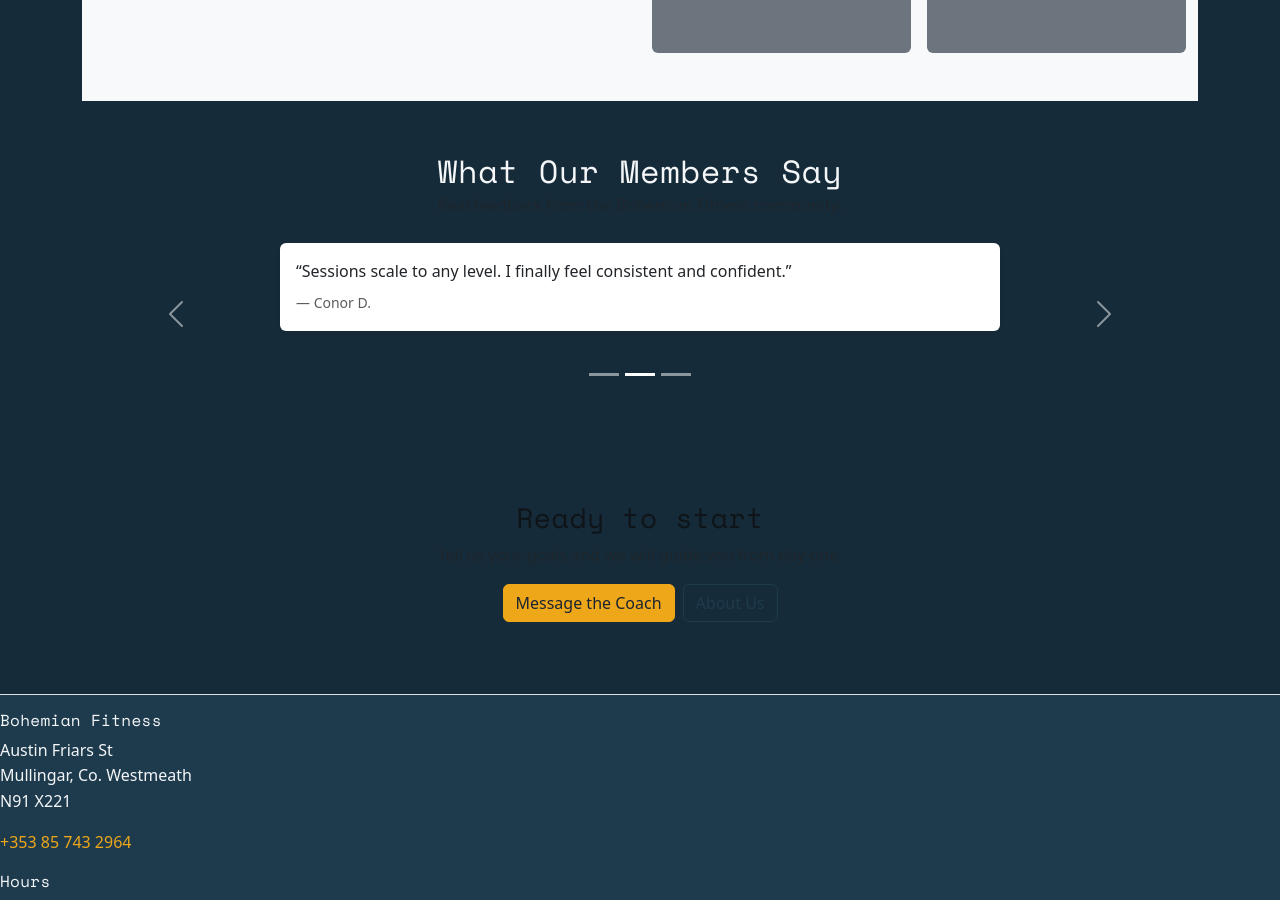
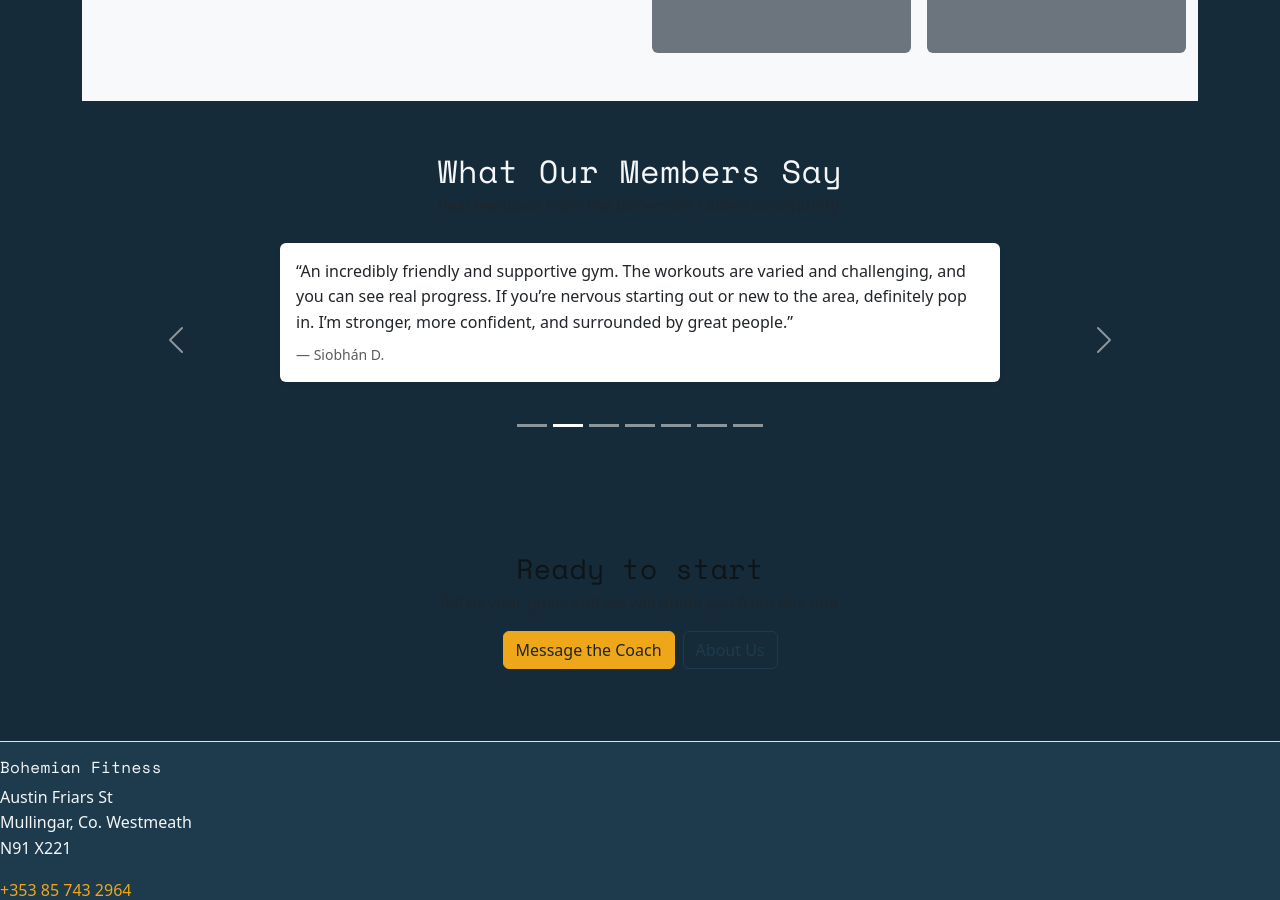
Before and after one commit to MechMadHog/bohemianfitness.ie, a Jekyll site: the page built from home.md, in a window 1280 px wide and 900 px high, scrolled down 1644 px. Built offline with Jekyll 4.4.1, drawn with Linux system fonts in a browser that asks for light colours.

Commit message:
testimonials

```diff
--- a/home.md
+++ b/home.md
@@ -121,46 +121,99 @@ sitemap: false               # keeps it out of jekyll-sitemap
       <p class="text-muted mb-0">Real feedback from the Bohemian Fitness community.</p>
     </header>
     <div id="testimonialCarousel" class="carousel slide" data-bs-ride="carousel">
-      <div class="carousel-inner">
-        <div class="carousel-item active">
-          <figure class="card border-0 shadow-sm mx-auto" style="max-width: 720px;">
-            <blockquote class="card-body mb-0">
-              <p class="mb-2">“Strength focused with proper coaching cues—best gym experience I’ve had.”</p>
-              <figcaption class="small text-muted">— Aisling M.</figcaption>
-            </blockquote>
-          </figure>
-        </div>
-        <div class="carousel-item">
-          <figure class="card border-0 shadow-sm mx-auto" style="max-width: 720px;">
-            <blockquote class="card-body mb-0">
-              <p class="mb-2">“Sessions scale to any level. I finally feel consistent and confident.”</p>
-              <figcaption class="small text-muted">— Conor D.</figcaption>
-            </blockquote>
-          </figure>
-        </div>
-        <div class="carousel-item">
-          <figure class="card border-0 shadow-sm mx-auto" style="max-width: 720px;">
-            <blockquote class="card-body mb-0">
-              <p class="mb-2">“Postpartum class was a lifesaver—welcoming, safe, and effective.”</p>
-              <figcaption class="small text-muted">— Laura K.</figcaption>
-            </blockquote>
-          </figure>
-        </div>
-      </div>
-      <button class="carousel-control-prev" type="button" data-bs-target="#testimonialCarousel" data-bs-slide="prev">
-        <span class="carousel-control-prev-icon" aria-hidden="true"></span>
-        <span class="visually-hidden">Previous</span>
-      </button>
-      <button class="carousel-control-next" type="button" data-bs-target="#testimonialCarousel" data-bs-slide="next">
-        <span class="carousel-control-next-icon" aria-hidden="true"></span>
-        <span class="visually-hidden">Next</span>
-      </button>
-      <div class="carousel-indicators mt-3 position-static">
-        <button type="button" data-bs-target="#testimonialCarousel" data-bs-slide-to="0" class="active" aria-label="Slide 1"></button>
-        <button type="button" data-bs-target="#testimonialCarousel" data-bs-slide-to="1" aria-label="Slide 2"></button>
-        <button type="button" data-bs-target="#testimonialCarousel" data-bs-slide-to="2" aria-label="Slide 3"></button>
-      </div>
+  <div class="carousel-inner">
+    <div class="carousel-item active">
+      <figure class="card border-0 shadow-sm mx-auto" style="max-width:720px;">
+        <blockquote class="card-body mb-0">
+          <p class="mb-2">
+            “After having a C-section and not knowing how to rebuild my strength, Lorna gave me the knowledge and confidence to improve. No pressure, no mum guilt, just support. During Covid it also helped me connect with other mums. Everything was adapted and done at my own pace.”
+          </p>
+          <figcaption class="small text-muted">— Sinead H.</figcaption>
+        </blockquote>
+      </figure>
     </div>
+    <div class="carousel-item">
+      <figure class="card border-0 shadow-sm mx-auto" style="max-width:720px;">
+        <blockquote class="card-body mb-0">
+          <p class="mb-2">
+            “An incredibly friendly and supportive gym. The workouts are varied and challenging, and you can see real progress. If you’re nervous starting out or new to the area, definitely pop in. I’m stronger, more confident, and surrounded by great people.”
+          </p>
+          <figcaption class="small text-muted">— Siobhán D.</figcaption>
+        </blockquote>
+      </figure>
+    </div>
+    <div class="carousel-item">
+      <figure class="card border-0 shadow-sm mx-auto" style="max-width:720px;">
+        <blockquote class="card-body mb-0">
+          <p class="mb-2">
+            “Lorna’s gym is fantastic. The classes are great fun and always make you want to come back. She adjusts everything to suit each person, from beginners to pros.”
+          </p>
+          <figcaption class="small text-muted">— Richard V.</figcaption>
+        </blockquote>
+      </figure>
+    </div>
+    <div class="carousel-item">
+      <figure class="card border-0 shadow-sm mx-auto" style="max-width:720px;">
+        <blockquote class="card-body mb-0">
+          <p class="mb-2">
+            “I joined feeling very apprehensive with back issues and couldn’t hold a plank for more than 15 seconds. Now I can complete a 1-minute AMRAP. No judgement, just encouragement and support. Class times are brilliant too.”
+          </p>
+          <figcaption class="small text-muted">— Lorraine H.</figcaption>
+        </blockquote>
+      </figure>
+    </div>
+    <div class="carousel-item">
+      <figure class="card border-0 shadow-sm mx-auto" style="max-width:720px;">
+        <blockquote class="card-body mb-0">
+          <p class="mb-2">
+            “One of the friendliest gyms I’ve ever been to, with a great range of classes for all levels. Would definitely recommend.”
+          </p>
+          <figcaption class="small text-muted">— Mark K.</figcaption>
+        </blockquote>
+      </figure>
+    </div>
+    <div class="carousel-item">
+      <figure class="card border-0 shadow-sm mx-auto" style="max-width:720px;">
+        <blockquote class="card-body mb-0">
+          <p class="mb-2">
+            “I cannot recommend Lorna enough. She has a wealth of knowledge and experience. The gym is spotless, classes are varied, and exercises are always adapted. The trainers and members are incredibly welcoming, which makes a huge difference for gym confidence.”
+          </p>
+          <figcaption class="small text-muted">— Chloe C.</figcaption>
+        </blockquote>
+      </figure>
+    </div>
+    <div class="carousel-item">
+      <figure class="card border-0 shadow-sm mx-auto" style="max-width:720px;">
+        <blockquote class="card-body mb-0">
+          <p class="mb-2">
+            “Absolutely solid all round. Lorna genuinely makes time for everyone. If you’re thinking of going, just go.”
+          </p>
+          <figcaption class="small text-muted">— Keith M.</figcaption>
+        </blockquote>
+      </figure>
+    </div>
+  </div>
+  <button class="carousel-control-prev" type="button" data-bs-target="#testimonialCarousel" data-bs-slide="prev">
+    <span class="carousel-control-prev-icon"></span>
+    <span class="visually-hidden">Previous</span>
+  </button>
+
+  <button class="carousel-control-next" type="button" data-bs-target="#testimonialCarousel" data-bs-slide="next">
+    <span class="carousel-control-next-icon"></span>
+    <span class="visually-hidden">Next</span>
+  </button>
+
+  <div class="carousel-indicators mt-3 position-static">
+    <button type="button" data-bs-target="#testimonialCarousel" data-bs-slide-to="0" class="active"></button>
+    <button type="button" data-bs-target="#testimonialCarousel" data-bs-slide-to="1"></button>
+    <button type="button" data-bs-slide-to="2" data-bs-target="#testimonialCarousel"></button>
+    <button type="button" data-bs-slide-to="3" data-bs-target="#testimonialCarousel"></button>
+    <button type="button" data-bs-slide-to="4" data-bs-target="#testimonialCarousel"></button>
+    <button type="button" data-bs-slide-to="5" data-bs-target="#testimonialCarousel"></button>
+    <button type="button" data-bs-slide-to="6" data-bs-target="#testimonialCarousel"></button>
+  </div>
+</div>
+
   </div>
 </section>
 
@@ -168,7 +221,7 @@ sitemap: false               # keeps it out of jekyll-sitemap
 <!-- CONTACT -->
 <section class="py-5">
   <div class="container text-center">
-    <h2 class="h3 mb-2">Ready to start</h2>
+    <h2 class="h3 mb-1">Ready to start</h2>
     <p class="text-muted mb-3">Tell us your goals and we will guide you from day one.</p>
     <div class="d-flex gap-2 justify-content-center">
       <a class="btn btn-primary" href="{{ '/contact/' | relative_url }}">Message the Coach</a>
```
Also changed, not shown: assets/images/Gallery/Mini_Gallery_17.png (deleted), assets/images/Mini_Gallery_01.jpg (renamed from assets/images/Gallery/Mini_Gallery_01.jpg), assets/images/Mini_Gallery_02.JPG (renamed from assets/images/Gallery/Mini_Gallery_02.JPG), assets/images/Mini_Gallery_03.JPG (renamed from assets/images/Gallery/Mini_Gallery_03.JPG), assets/images/Mini_Gallery_04.JPG (renamed from assets/images/Gallery/Mini_Gallery_04.JPG), assets/images/Mini_Gallery_05.JPG (renamed from assets/images/Gallery/Mini_Gallery_05.JPG), assets/images/Mini_Gallery_06.JPG (renamed from assets/images/Gallery/Mini_Gallery_06.JPG), assets/images/Mini_Gallery_13.jpg (renamed from assets/images/Gallery/Mini_Gallery_13.jpg), assets/images/Mini_Gallery_15.jpg (renamed from assets/images/Gallery/Mini_Gallery_15.jpg), assets/images/Mini_Gallery_16.jpg (renamed from assets/images/Gallery/Mini_Gallery_16.jpg), 14 other files.
